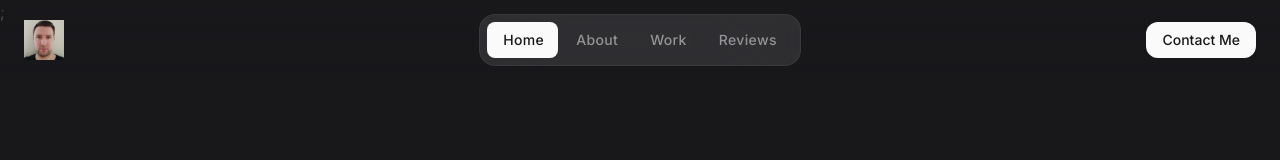
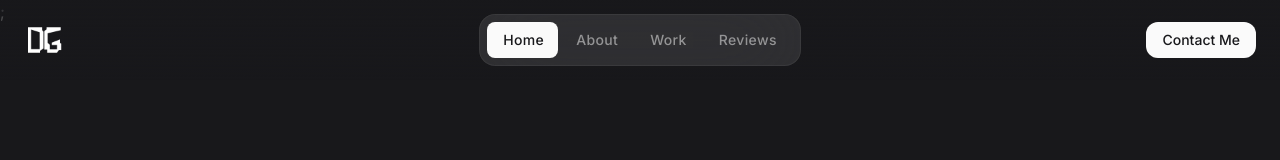
Before and after one commit to dgenutis/portfolio-template2, a React (Vite) app: page / in a window 1280 px wide. Shown: the top 160 px of the page. Built offline with nearby package versions, Linux system fonts and the light colour scheme.

Commit message:
logo changed

```diff
--- a/src/components/About.jsx
+++ b/src/components/About.jsx
@@ -45,7 +45,7 @@ const About = () => {
             }
 
             <img
-            src="/1.jpg"
+            src="/DG.png"
             alt="logo"
             width={30}
             height={30}
--- a/src/components/Footer.jsx
+++ b/src/components/Footer.jsx
@@ -113,7 +113,7 @@ const Footer = () => {
             className="logo reveal-up"
             >
                 <img
-                src="/1.jpg"
+                src="/DG.png"
                 width={40}
                 height={40}
                 alt="Logo"
--- a/src/components/Header.jsx
+++ b/src/components/Header.jsx
@@ -25,7 +25,7 @@ const Header = () => {
       <div className="max-w-screen-2xl w-full mx-auto px-4 flex justify-between items-center md:px-6 md:grid md:grid-cols-[1fr,3fr,1fr]" >
         <h1>
           <a href="/" className="logo">
-            <img src="/1.jpg" width={40} height={40} alt="Dainius Genutis" />
+            <img src="/DG.png" width={40} height={40} alt="LOGO" />
           </a>
         </h1>
 
```
Also changed, not shown: public/DG.png (added).
